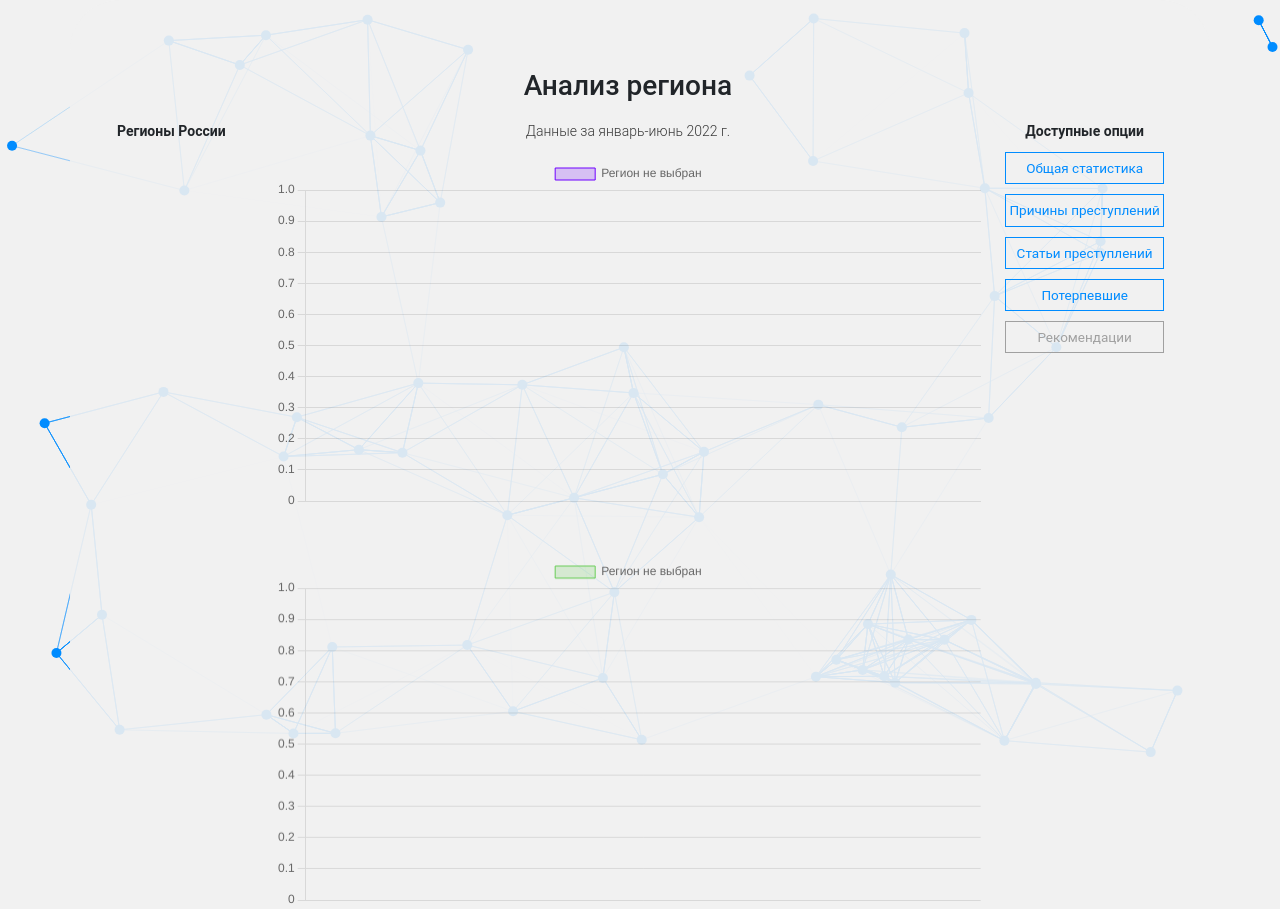
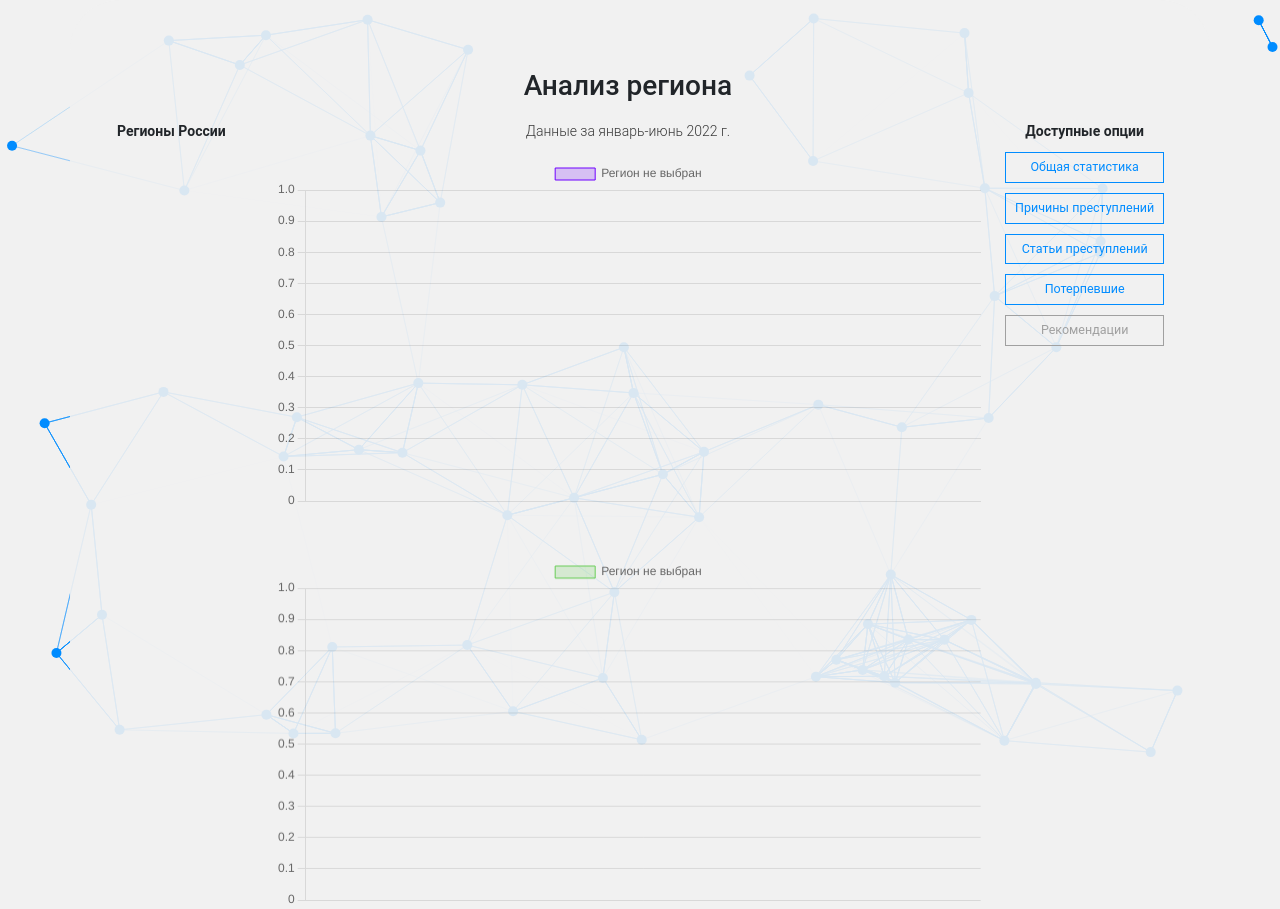
Before and after one commit to scharkoff/our-safety, a PHP site: page /assets/php/pages/main.php in a window 1280 px wide. Shown: the top 909 px of the page. Run offline with PHP 8.4, Linux system fonts and the light colour scheme; data that the repository does not hold is empty; some web fonts are replaced.

Commit message:
Code review

```diff
--- a/assets/scss/mixins/menu/_index.scss
+++ b/assets/scss/mixins/menu/_index.scss
@@ -2,7 +2,7 @@
 
 
 @mixin menu-item {
-    font-size: 13.5px;
+    font-size: 12.5px;
     cursor: pointer;
     margin: 10px 0;
     padding: 5px 0;
--- a/assets/scss/style.css
+++ b/assets/scss/style.css
@@ -492,7 +492,7 @@ template {
   max-height: 800px;
 }
 .analysis__region-menu-item {
-  font-size: 13.5px;
+  font-size: 12.5px;
   cursor: pointer;
   margin: 10px 0;
   padding: 5px 0;
@@ -532,7 +532,7 @@ template {
   max-height: 400px;
 }
 .analysis__options-menu-item {
-  font-size: 13.5px;
+  font-size: 12.5px;
   cursor: pointer;
   margin: 10px 0;
   padding: 5px 0;
@@ -550,7 +550,7 @@ template {
   color: #fff;
 }
 .analysis__options-menu-item_recommends {
-  font-size: 13.5px;
+  font-size: 12.5px;
   cursor: pointer;
   margin: 10px 0;
   padding: 5px 0;
@@ -573,7 +573,7 @@ template {
   background-color: rgb(147, 14, 255);
 }
 .analysis__options-menu-item_blocked {
-  font-size: 13.5px;
+  font-size: 12.5px;
   cursor: pointer;
   margin: 10px 0;
   padding: 5px 0;
```
Also changed, not shown: 2 other files.
